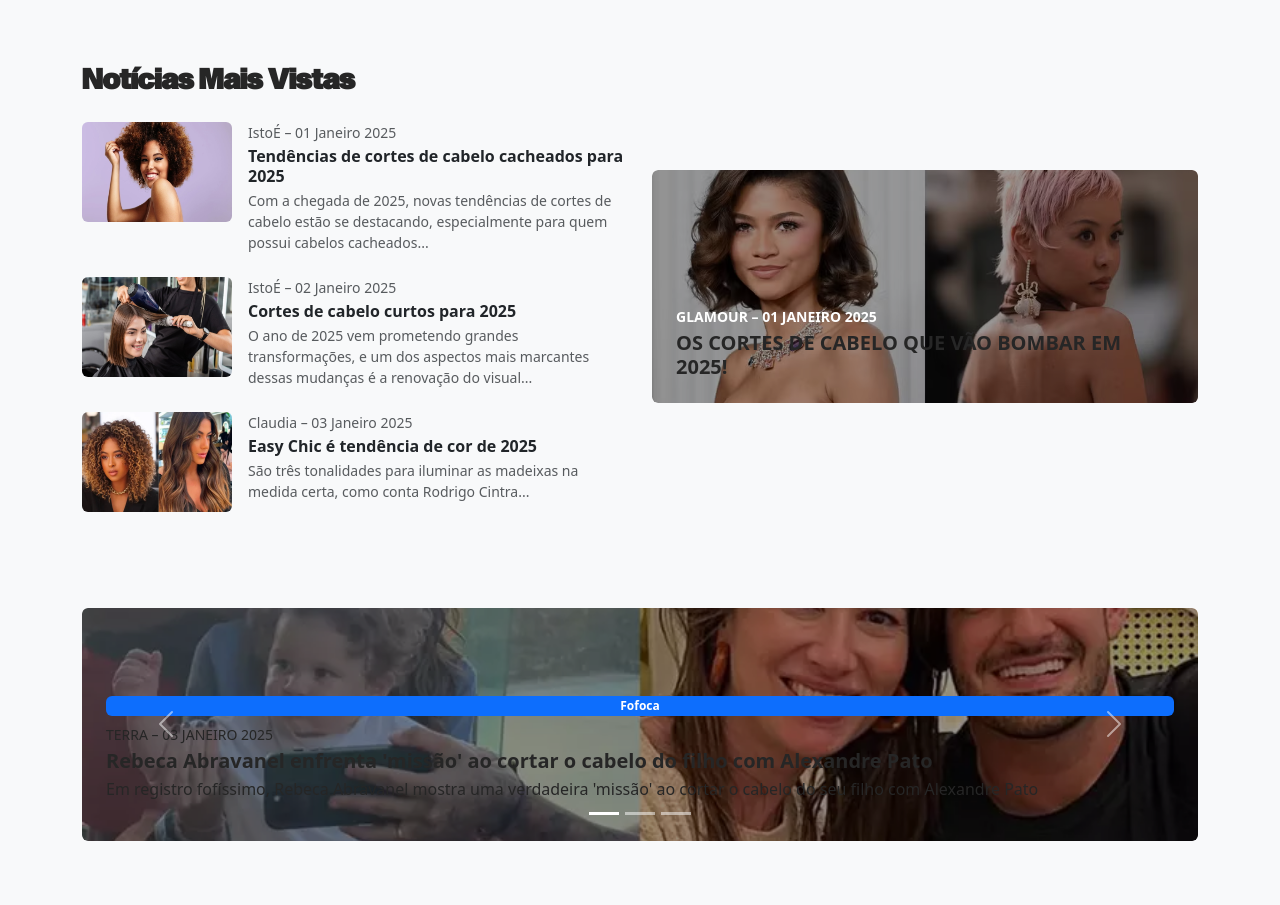
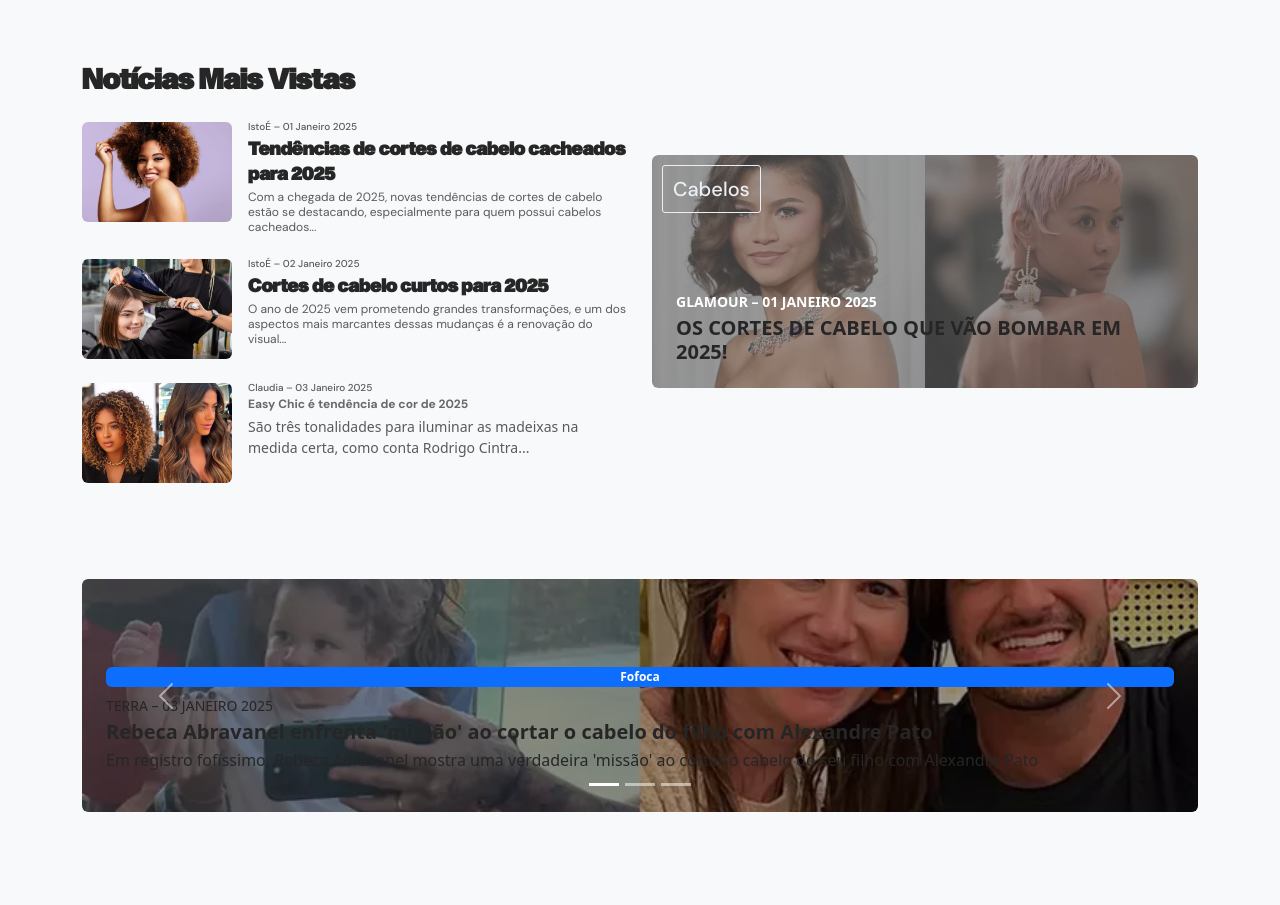
Before and after one commit to LunaFaustino/trainee-figma-cabelo, a plain HTML site: page index.html in a window 1280 px wide. Shown: the part 1280-2185 px from the top of the page. Drawn offline with Linux system fonts and the light colour scheme.

Commit message:
style: feito a estilização da sessão de Notícias Mais Vistas

```diff
--- a/css/style.css
+++ b/css/style.css
@@ -16,7 +16,7 @@
 
 :root {
     --cor-mais-clara: #F9FAFC;
-    --cor-clara:: #EBEEF3;
+    --cor-clara: #EBEEF3;
     --azul-branco: #E1E8F0;
     --cinza-claro: #B8C2CE;
     --cor-mais-escura: #262626;
@@ -205,7 +205,7 @@ header {
     line-height: 75px;
     text-align: center;
     text-transform: uppercase;
-    background: linear-gradient(180deg, #262626 0%, #B8C2CE 100%);
+    background: linear-gradient(180deg, var(--cor-mais-escura) 0%, #B8C2CE 100%);
     -webkit-background-clip: text;
     -webkit-text-fill-color: transparent;
     background-clip: text;
@@ -230,7 +230,67 @@ header {
     font-weight: 415;
     font-size: 28px;
     line-height: 38px;
-    color: #262626;
+    color: var(--cor-mais-escura);
     text-align: left;
     margin-bottom: 20px;
 }
+
+.imgs__3 {
+    width: 234px;
+    height: 150px;
+    object-fit: cover;
+}
+
+.p__data {
+    font-family: var(--fonte-dmsans);
+    font-style: normal;
+    font-weight: 500;
+    font-size: 10px;
+    line-height: 10px;
+    color: var(--cor-mais-escura);
+}
+
+.h6__3 {
+    font-family: var(--fonte-sequelsans);
+    font-style: normal;
+    font-weight: 415;
+    font-size: 18px;
+    line-height: 25px;
+    color: var(--cor-mais-escura);
+}
+
+.p__txt3 {
+    font-family: var(--fonte-dmsans);
+    font-style: normal;
+    font-weight: 400;
+    font-size: 12px;
+    line-height: 15px;
+    color: #696868;
+}
+
+#mais-vistas .tag {
+    font-family: var(--fonte-dmsans);
+    font-style: normal;
+    font-weight: 500;
+    font-size: 20px;
+    line-height: 26px;
+    text-transform: capitalize;
+    color: var(--cor-clara);
+    background-color: transparent;
+    display: flex;
+    align-items: center;
+    justify-content: center;
+    position: absolute;
+    top: 10px;
+    left: 10px;
+    border: 1px solid var(--cor-clara);
+    border-radius: 3px;
+    padding: 10px 10px;
+}
+
+#mais-vistas .card-img {
+    background: #000000;
+    mix-blend-mode: normal;
+    opacity: 0.6;
+    object-fit: cover;
+}
--- a/index.html
+++ b/index.html
@@ -137,30 +137,30 @@
                         <h2 class="fw-bold mb-4">Notícias Mais Vistas</h2>
 
                         <div class="d-flex mb-4">
-                            <img src="imgs/vistas-img1.jpg" alt="News 1" class="img-fluid rounded me-3" style="width: 150px; height: 100px;">
+                            <img src="imgs/vistas-img1.jpg" alt="News 1" class="img-fluid rounded me-3 imgs__3" style="width: 150px; height: 100px;">
                             <div>
-                                <p class="text-muted small mb-1">IstoÉ &ndash; 01 Janeiro 2025</p>
-                                <h6 class="fw-bold mb-1">Tendências de cortes de cabelo cacheados para 2025</h6>
+                                <p class="text-muted small mb-1 p__data">IstoÉ &ndash; 01 Janeiro 2025</p>
+                                <h6 class="fw-bold mb-1 h6__3">Tendências de cortes de cabelo cacheados para 2025</h6>
 
-                                <p class="text-muted small mb-0">Com a chegada de 2025, novas tendências de cortes de cabelo estão se destacando, especialmente para quem possui cabelos cacheados...</p>
+                                <p class="text-muted small mb-0 p__txt3">Com a chegada de 2025, novas tendências de cortes de cabelo estão se destacando, especialmente para quem possui cabelos cacheados...</p>
                             </div>
                         </div>
 
                         <div class="d-flex mb-4">
-                            <img src="imgs/vistas-img2.jpg" alt="News 2" class="img-fluid rounded me-3" style="width: 150px; height: 100px;">
+                            <img src="imgs/vistas-img2.jpg" alt="News 2" class="img-fluid rounded me-3 imgs__3" style="width: 150px; height: 100px;">
                             <div>
-                                <p class="text-muted small mb-1">IstoÉ &ndash; 02 Janeiro 2025</p>
-                                <h6 class="fw-bold mb-1">Cortes de cabelo curtos para 2025</h6>
+                                <p class="text-muted small mb-1 p__data">IstoÉ &ndash; 02 Janeiro 2025</p>
+                                <h6 class="fw-bold mb-1 h6__3">Cortes de cabelo curtos para 2025</h6>
 
-                                <p class="text-muted small mb-0">O ano de 2025 vem prometendo grandes transformações, e um dos aspectos mais marcantes dessas mudanças é a renovação do visual...</p>
+                                <p class="text-muted small mb-0 p__txt3">O ano de 2025 vem prometendo grandes transformações, e um dos aspectos mais marcantes dessas mudanças é a renovação do visual...</p>
                             </div>
                         </div>
 
                         <div class="d-flex">
-                            <img src="imgs/vistas-img3.webp" alt="News 3" class="img-fluid rounded me-3" style="width: 150px; height: 100px;">
+                            <img src="imgs/vistas-img3.webp" alt="News 3" class="img-fluid rounded me-3 imgs__3" style="width: 150px; height: 100px;">
                             <div>
-                                <p class="text-muted small mb-1">Claudia &ndash; 03 Janeiro 2025</p>
-                                <h6 class="fw-bold mb-1">Easy Chic é tendência de cor de 2025</h6>
+                                <p class="text-muted small mb-1 p__data">Claudia &ndash; 03 Janeiro 2025</p>
+                                <h6 class="fw-bold mb-1 h6__3 p__txt3">Easy Chic é tendência de cor de 2025</h6>
                                 <p class="text-muted small mb-0">São três tonalidades para iluminar as madeixas na medida certa, como conta Rodrigo Cintra...</p>
                             </div>
                         </div>
@@ -168,10 +168,13 @@
 
                     <div class="col-lg-6 position-relative">
                         <div class="card text-white border-0">
-                            <img src="imgs/vistas-img4.avif" alt="Cycling" class="card-img">
+                            <img src="imgs/vistas-img4.avif" alt="" class="card-img">
                             <div class="card-img-overlay d-flex flex-column justify-content-end p-4" style="background: rgba(0, 0, 0, 0.4);">
-                                <p class="text-uppercase fw-bold text-white small mb-1">Glamour &ndash; 01 Janeiro 2025</p>
-                                <h5 class="fw-bold mb-0">OS CORTES DE CABELO QUE VÃO BOMBAR EM 2025!</h5>
+                                <div class="tag position-absolute top-0 start-0" style="margin: 10px;">
+                                    Cabelos
+                                </div>
+                                <p class="text-uppercase fw-bold text-white small mb-1 p__data__cabelos">Glamour &ndash; 01 Janeiro 2025</p>
+                                <h5 class="fw-bold mb-0 h5__cabelos">OS CORTES DE CABELO QUE VÃO BOMBAR EM 2025!</h5>
                             </div>
                         </div>
                     </div>
```
